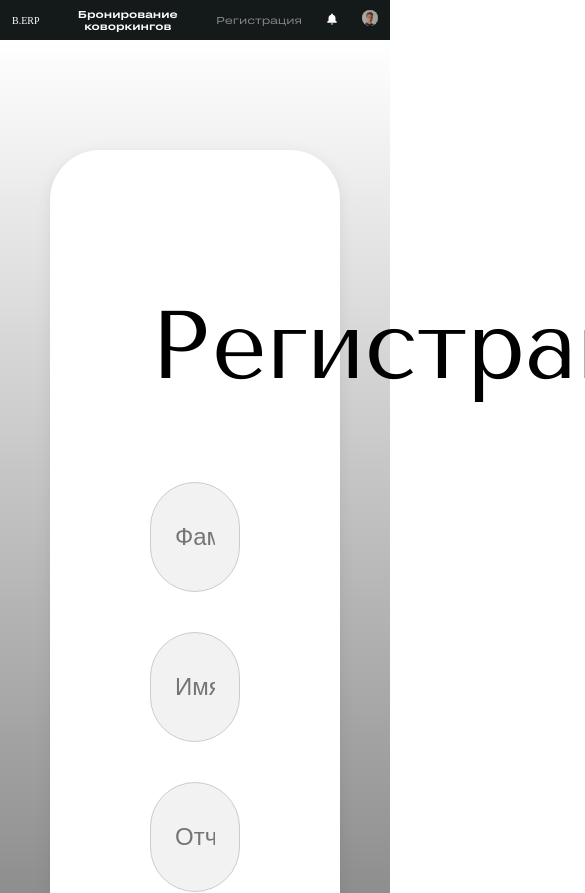
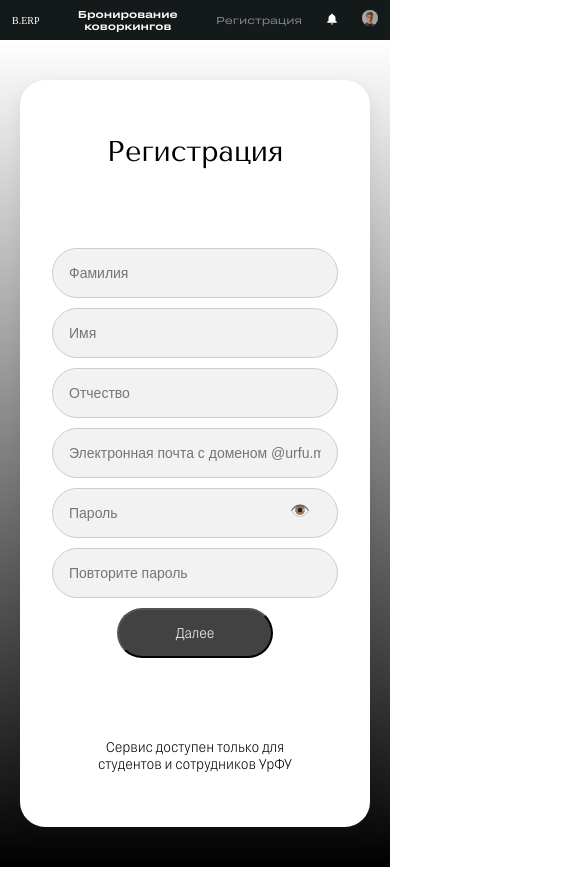
Before and after one commit to housesaroma/coworking, a React (Create React App) app: page /registration in a window 390 px wide. Shown: the top 893 px of the page, 585 px wide, since content can reach past the window. After the commit the page ends 867 px from the top, so only its background shows below. Built offline with nearby package versions, Linux system fonts and the light colour scheme; a web font is replaced by a local one.

Commit message:
adaptive registration

```diff
--- a/package.json
+++ b/package.json
@@ -1,7 +1,6 @@
 {
   "name": "coworking",
   "version": "0.1.0",
-  "homepage": "https://housesaroma.github.io/coworking",
   "private": true,
   "dependencies": {
     "@testing-library/jest-dom": "^5.17.0",
--- a/public/index.html
+++ b/public/index.html
@@ -2,7 +2,7 @@
 <html lang="en">
   <head>
     <meta charset="utf-8" />
-    <meta name="viewport" content="width=device-width, initial-scale=1" />
+    <meta name="viewport" content="width=device-width, initial-scale=1.0" />
     <title>Coworking</title>
   </head>
   <body>
--- a/src/components/Filter/Filter.module.css
+++ b/src/components/Filter/Filter.module.css
@@ -39,17 +39,12 @@
 @media (max-width: 660px) {
     .left {
         flex-direction: column;
+        margin: 0;
     }
 
     .filter {
         flex-direction: row;
         align-items: center;
-    }
-}
-
-@media (max-width: 595px) {
-    .left {
-        margin: 0px;
     }
 }
 
--- a/src/components/Header/Header.jsx
+++ b/src/components/Header/Header.jsx
@@ -29,7 +29,7 @@ const Header = ({ title }) => {
                             alt="notification"
                         />
                     </a>
-                    <a href="!#" onClick={logout}>
+                    <a href onClick={logout}>
                         <img
                             className={cl.avatar}
                             src={avatar}
--- a/src/components/Header/Header.module.css
+++ b/src/components/Header/Header.module.css
@@ -50,7 +50,7 @@
 
 @media (max-width: 768px) {
     .left {
-        font-size: 12px;
+        font-size: clamp(0.625rem, 0.398rem + 0.73vw, 0.75rem);
         padding: 16px 24px;
     }
     .right {
--- a/src/components/UI/Button/MyButton.module.css
+++ b/src/components/UI/Button/MyButton.module.css
@@ -21,6 +21,7 @@
 @media (max-width: 495px) {
     .myBtn {
         /* padding: 8px 28px; */
+        margin: 0;
         align-self: center;
     }
 }
--- a/src/components/UI/Input/MyInput.module.css
+++ b/src/components/UI/Input/MyInput.module.css
@@ -8,3 +8,10 @@
     border-radius: 50px;
     border: 1px solid #ccc;
 }
+
+@media (max-width: 768px) {
+    .myInput {
+        padding: 16px;
+        font-size: 14px;
+    }
+}
--- a/src/components/UI/Select/MySelect.module.css
+++ b/src/components/UI/Select/MySelect.module.css
@@ -23,11 +23,8 @@
         background-size: 16px;
     }
 }
-/* @media (max-width: 495px) {
+@media (max-width: 660px) {
     .mySelect {
-        padding: 8px;
-        font-size: 10px;
-        background-position: right 8px center;
-        background-size: 12px;
+        width: 100%;
     }
-} */
+}
--- a/src/pages/RegistrationPage/RegistrationPage.module.css
+++ b/src/pages/RegistrationPage/RegistrationPage.module.css
@@ -1,6 +1,12 @@
 .background {
     background: linear-gradient(180deg, rgba(0, 0, 0, 0) 0%, #000000 100%);
     padding: 110px 50px;
+}
+
+@media (max-width: 768px) {
+    .background {
+        padding: 40px 20px;
+    }
 }
 
 .container {
@@ -8,13 +14,20 @@
     margin: 0 auto;
     padding: 140px 100px;
     background-color: #fff;
-    border-radius: 50px;
+    border-radius: clamp(1.563rem, 1.183rem + 1.62vw, 3.125rem);
     box-shadow: 0px 4px 16px 0px #14191a14;
+}
+
+@media (max-width: 768px) {
+    .container {
+        max-width: 538px;
+        padding: 55px 32px;
+    }
 }
 
 .title {
     font-family: "Tenor Sans";
-    font-size: 96px;
+    font-size: clamp(1.75rem, 0.718rem + 4.4vw, 6rem);
     font-weight: normal;
     text-align: center;
     margin-bottom: 80px;
@@ -26,11 +39,23 @@
     gap: 40px;
 }
 
+@media (max-width: 768px) {
+    .form {
+        gap: 16px;
+    }
+}
+
+@media (max-width: 495px) {
+    .form {
+        gap: 10px;
+    }
+}
+
 .note {
     font-family: "GrtskExa Light";
     text-align: center;
-    font-size: 24px;
-    width: 30vw;
+    font-size: clamp(0.875rem, 0.723rem + 0.65vw, 1.5rem);
+    width: 50vw;
     margin: 0 auto;
     margin-top: 80px;
 }
```
